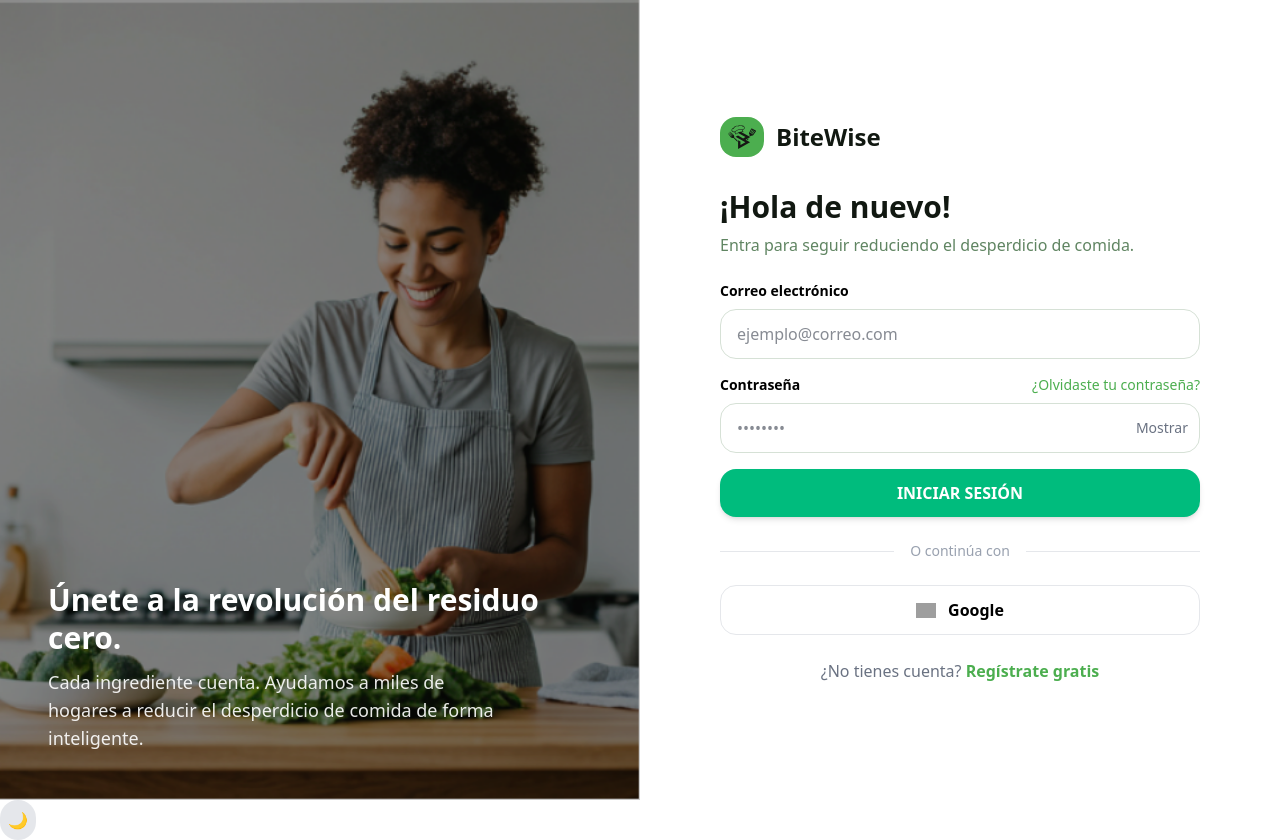
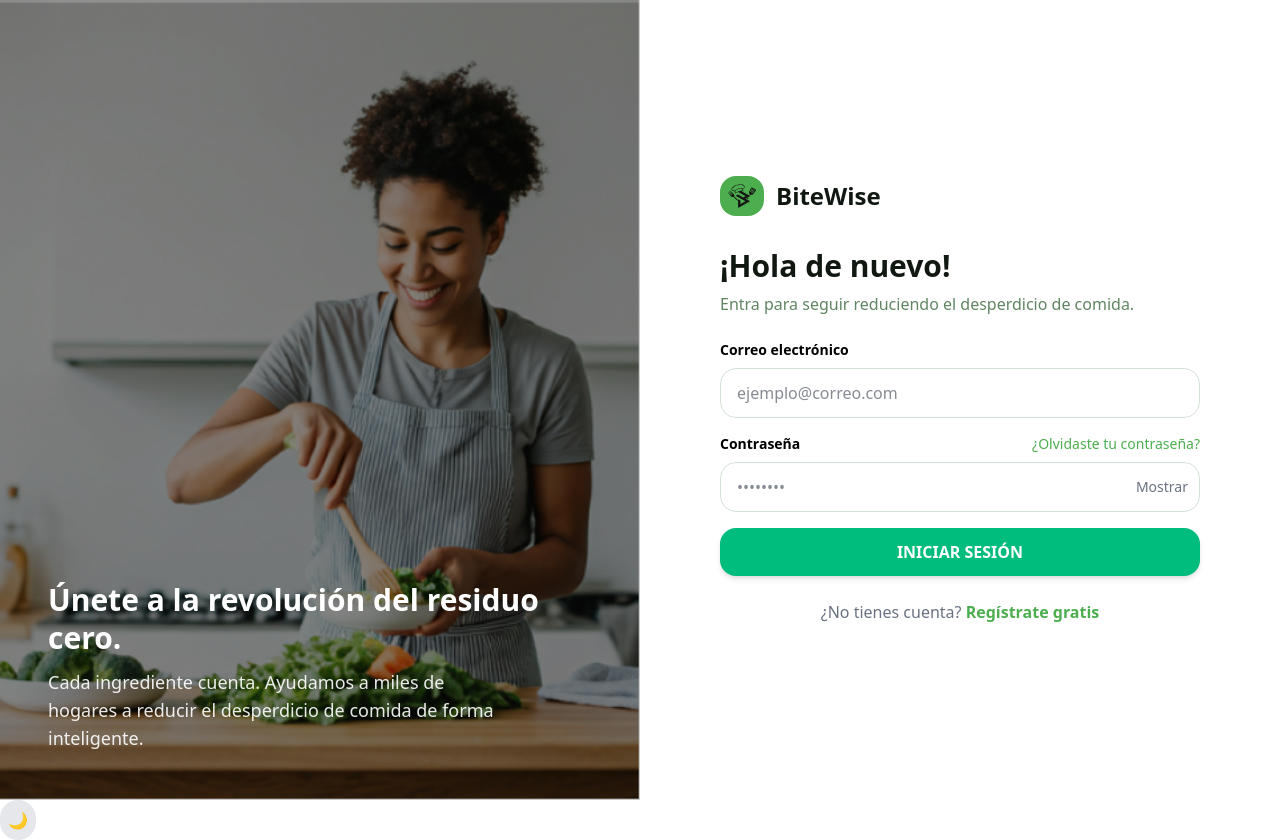
Before and after one commit to Moraaa4/BiteWise-Front-end, a Next.js app: page /login in a window 1280 px wide. Built offline with nearby package versions, Linux system fonts and the light colour scheme; grey boxes are pictures that could not be loaded.

Commit message:
Solución de errores, otra vez

```diff
--- a/src/features/login/components/LoginForm.tsx
+++ b/src/features/login/components/LoginForm.tsx
@@ -86,16 +86,7 @@ export default function LoginForm() {
         </button>
       </form>
 
-      <div className="my-6 flex items-center">
-        <div className="flex-grow border-t border-gray-200 dark:border-white/10"></div>
-        <div className="px-4 text-sm text-gray-400 dark:text-gray-500">O continúa con</div>
-        <div className="flex-grow border-t border-gray-200 dark:border-white/10"></div>
-      </div>
 
-      <button type="button" className="w-full flex items-center justify-center gap-3 py-3 border border-gray-200 dark:border-zinc-700 hover:bg-gray-50 dark:hover:bg-white/5 transition-colors rounded-lg dark:text-white">
-        <Image src="/google-icon.svg" alt="Google" width={20} height={20} />
-        <span className="font-semibold">Google</span>
-      </button>
 
       <div className="mt-6 text-center">
         <p className="text-gray-500 dark:text-gray-400">¿No tienes cuenta? <Link href="/register" className="text-primary font-bold">Regístrate gratis</Link></p>
```
